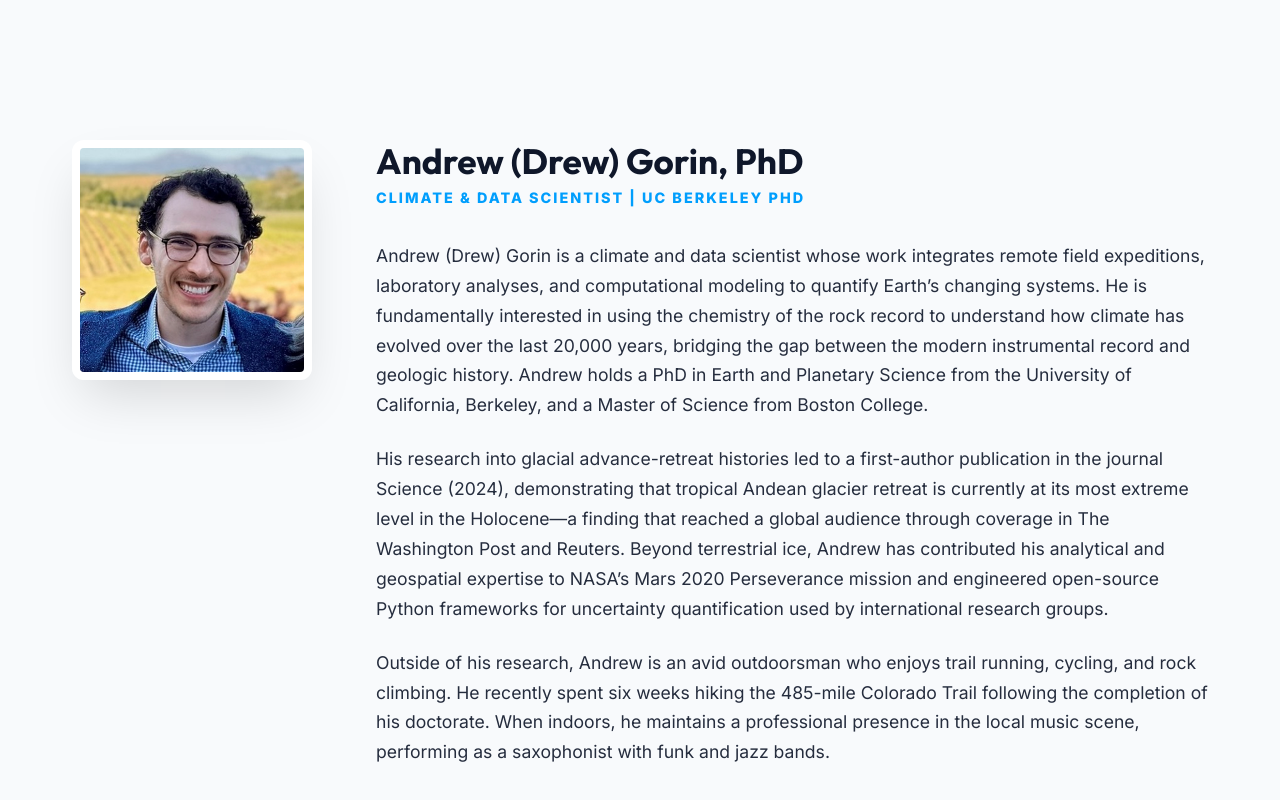
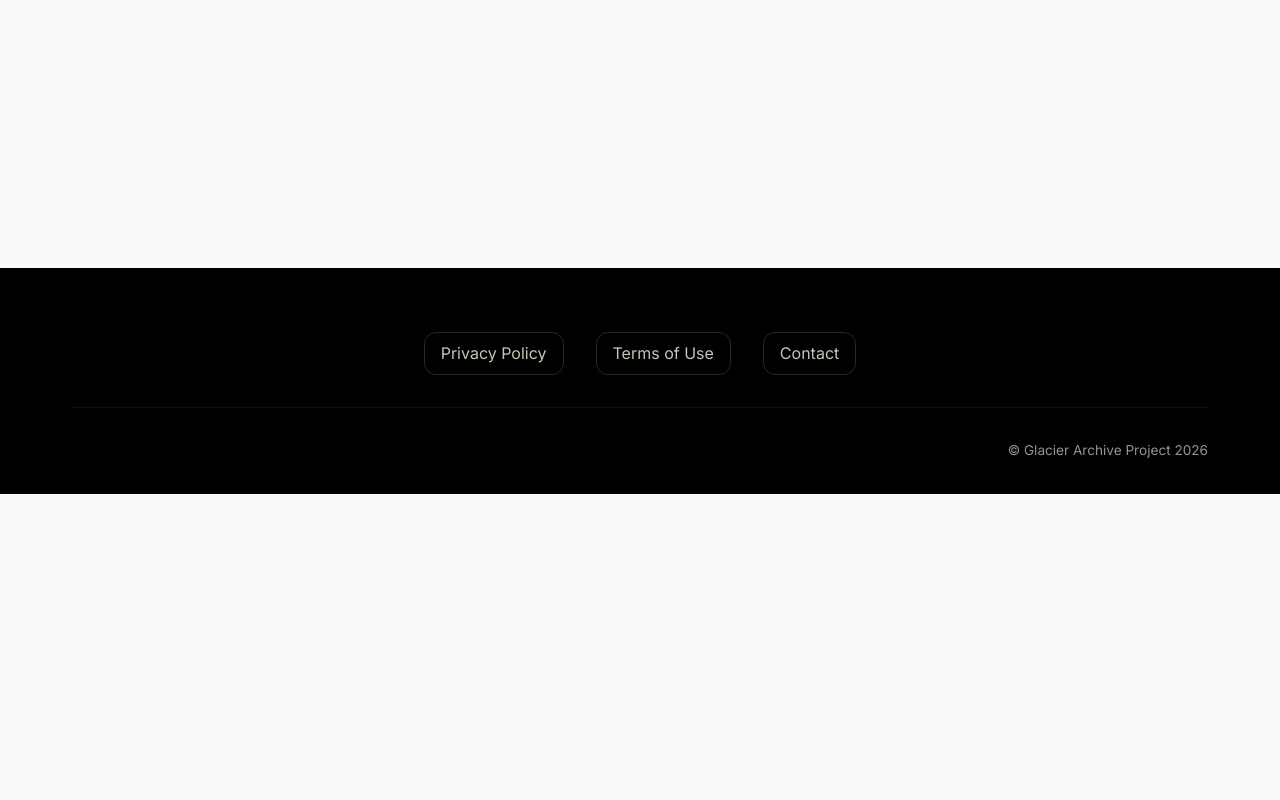
Before and after one commit to johnmehler/dans-glaciers, a SvelteKit app: page /about in a window 1280 px wide. Shown: the part 2259-3059 px from the top of the page. After the commit the page ends 2753 px from the top, so only its background shows below. Built offline with nearby package versions, Linux system fonts and the light colour scheme.

Commit message:
killed drew

```diff
--- a/src/routes/about/+page.svelte
+++ b/src/routes/about/+page.svelte
@@ -1,6 +1,6 @@
 <script>
     import headshot from "$lib/assets/headshot.png";
-    import drewHeadshot from "$lib/assets/drew.png";
+    // import drewHeadshot from "$lib/assets/drew.png";
     import ginnyHeadshot from "$lib/assets/ginny.png";
 </script>
 
@@ -158,7 +158,7 @@
             </div>
         </div>
 
-        <div class="contributor-profile">
+        <!-- <div class="contributor-profile">
             <div class="profile-image">
                 <img src={drewHeadshot} alt="Andrew Gorin" class="headshot" />
             </div>
@@ -206,7 +206,7 @@
                     </p>
                 </div>
             </div>
-        </div>
+        </div> -->
     </section>
 </div>
 
```
